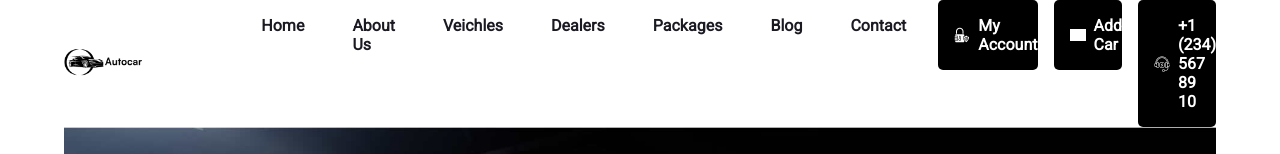
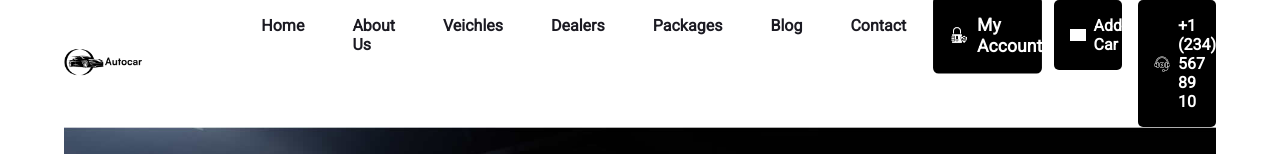
Before and after one commit to emilioff8822/proj-html-vuejs, a Vue app: page / in a window 1280 px wide. In both pictures the pointer is over the link "My Account". Shown: the top 154 px of the page. Built offline with nearby package versions, Linux system fonts and the light colour scheme; grey boxes are pictures that could not be loaded.

Commit message:
commit-buttons

```diff
--- a/src/components/Header.vue
+++ b/src/components/Header.vue
@@ -38,6 +38,10 @@ export default {
 <style lang="scss" scoped>
 @use "../scss/general/variables" as *;
 @use "../scss/general/mixin" as *;
+
+nav ul li a.custom-button:hover {
+  transform: scale(1.1);
+}
 
 header {
   display: flex;
@@ -84,6 +88,8 @@ header {
           border-radius: 5px;
           display: flex;
           align-items: center;
+          transition: background-color 0.3s ease-out;
+
 
           .button-content {
             display: flex;
@@ -100,4 +106,5 @@ header {
     }
   }
 }
+
 </style>
--- a/src/components/autocard4.vue
+++ b/src/components/autocard4.vue
@@ -112,10 +112,14 @@ export default {
   border-radius: 4px;
   cursor: pointer;
   transition: background-color 0.3s ease;
+  transition: background-color 0.3s ease, transform 0.3s ease;
+  transform-origin: center;
 }
 
 .more-button:hover {
   background-color: #333;
+  background-color: #333;
+  transform: scale(1.25);
 }
 
 .card:hover {
```
